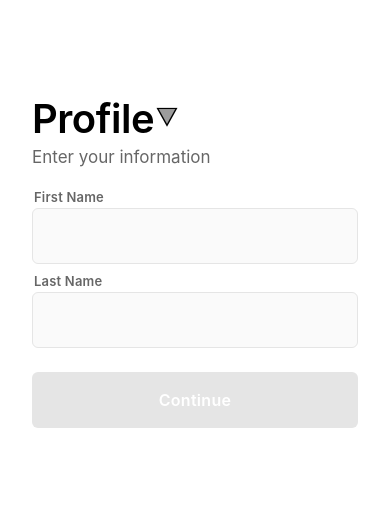
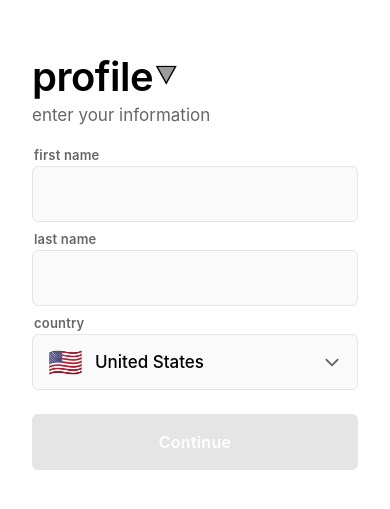
Before and after one commit to HenryLodge/yi3ld, a React Native app in the folder yi3ld/: screen /ProfileInput in a window 390 px wide. Shown: the part 161-670 px from the top of the page. Built offline with nearby package versions, Linux system fonts and the light colour scheme.

Commit message:
rebase, add country input, finalize ui

```diff
--- a/yi3ld/App.tsx
+++ b/yi3ld/App.tsx
@@ -1,40 +1,37 @@
+import React from 'react';
+import { NavigationContainer } from '@react-navigation/native';
+import { SafeAreaProvider } from 'react-native-safe-area-context';
+import { StatusBar } from 'expo-status-bar';
+import { AuthProvider } from './src/context/AuthContext';
+import AppNavigator from './src/navigation/AppNavigator';
+
+export default function App() {
+  return (
+    <SafeAreaProvider>
+      <AuthProvider>
+        <NavigationContainer>
+          <AppNavigator />
+          <StatusBar style="auto" />
+        </NavigationContainer>
+      </AuthProvider>
+    </SafeAreaProvider>
+  );
+}
+
+
 // import React from 'react';
 // import { NavigationContainer } from '@react-navigation/native';
-// import { SafeAreaProvider } from 'react-native-safe-area-context';
 // import { StatusBar } from 'expo-status-bar';
 // import { AuthProvider } from './src/context/AuthContext';
 // import AppNavigator from './src/navigation/AppNavigator';
 
 // export default function App() {
 //   return (
-//     <SafeAreaProvider>
-//       <AuthProvider>
-//         <NavigationContainer>
-//           <AppNavigator />
-//           <StatusBar style="auto" />
-//         </NavigationContainer>
-//       </AuthProvider>
-//     </SafeAreaProvider>
+//     <AuthProvider>
+//       <NavigationContainer>
+//         <AppNavigator />
+//         <StatusBar style="auto" />
+//       </NavigationContainer>
+//     </AuthProvider>
 //   );
 // }
-
-
-
-
-import React from 'react';
-import { NavigationContainer } from '@react-navigation/native';
-import { StatusBar } from 'expo-status-bar';
-import { View, ActivityIndicator } from 'react-native';
-import { AuthProvider } from './src/context/AuthContext';
-import AppNavigator from './src/navigation/AppNavigator';
-
-export default function App() {
-  return (
-    <AuthProvider>
-      <NavigationContainer>
-        <AppNavigator />
-        <StatusBar style="auto" />
-      </NavigationContainer>
-    </AuthProvider>
-  );
-}
--- a/yi3ld/metro.config.js
+++ b/yi3ld/metro.config.js
@@ -1,7 +1,7 @@
 // Learn more https://docs.expo.io/guides/customizing-metro
 const { getDefaultConfig } = require('expo/metro-config');
 
-const defaultConfig = getDefaultConfig(__dirname);
-defaultConfig.resolver.sourceExts.push('cjs');
+const defualtConfig = getDefaultConfig(__dirname);
+defualtConfig.resolver.sourceExts.push('cjs');
 
-module.exports = defaultConfig;
+module.exports = defualtConfig;
--- a/yi3ld/src/context/AuthContext.tsx
+++ b/yi3ld/src/context/AuthContext.tsx
@@ -6,6 +6,9 @@ interface User {
   phoneNumber: string;
   firstName?: string;
   lastName?: string;
+  country?: string;
+  currency?: string;
+  currencySymbol?: string;
 }
 
 interface AuthContextType {
--- a/yi3ld/src/navigation/MainNavigator.tsx
+++ b/yi3ld/src/navigation/MainNavigator.tsx
@@ -25,7 +25,6 @@ export default function MainNavigator() {
     <Tab.Navigator
       screenOptions={{
         headerShown: false,
-        tabBarShowLabel: true,
         tabBarActiveTintColor: '#000',
         tabBarInactiveTintColor: '#999',
       }}
--- a/yi3ld/src/screens/DashboardScreen.tsx
+++ b/yi3ld/src/screens/DashboardScreen.tsx
@@ -6,6 +6,7 @@ import { getUserAccounts, Account } from '../services/accounts';
 import { NativeStackNavigationProp } from '@react-navigation/native-stack';
 import { CompositeNavigationProp } from '@react-navigation/native';
 import { BottomTabNavigationProp } from '@react-navigation/bottom-tabs';
+import { getCountryByCode, formatCurrency } from '../utils/countries';
 
 // Define the navigation types
 type DashboardStackParamList = {
@@ -32,6 +33,7 @@ export default function DashboardScreen({ navigation }: DashboardScreenProps) {
 
   const waitingRoomAccount = accounts.find(acc => acc.type === 'waiting-room');
   const yieldingAccounts = accounts.filter(acc => acc.type !== 'waiting-room');
+  const userCountry = getCountryByCode(user?.country || 'US');
 
   const fetchAccounts = async () => {
     if (!user?.id) return;
@@ -65,9 +67,17 @@ export default function DashboardScreen({ navigation }: DashboardScreenProps) {
   };
 
   const formatBalance = (amount: number) => {
-    return balanceVisible
-      ? `$${amount.toLocaleString('en-US', { minimumFractionDigits: 2, maximumFractionDigits: 2 })}`
-      : '$•••••.••';
+    if (!balanceVisible) return '••••••';
+
+    if (userCountry) {
+      return formatCurrency(amount, userCountry);
+    }
+
+    // Fallback
+    return `$${amount.toLocaleString('en-US', {
+      minimumFractionDigits: 2,
+      maximumFractionDigits: 2
+    })}`;
   };
 
   const formatAPY = (amount: number) => {
--- a/yi3ld/src/screens/PhoneAuthScreen.tsx
+++ b/yi3ld/src/screens/PhoneAuthScreen.tsx
@@ -72,17 +72,17 @@ export default function PhoneAuthScreen({ navigation }: PhoneAuthScreenProps) {
       <FirebaseRecaptchaVerifierModal
         ref={recaptchaVerifier}
         firebaseConfig={auth.app.options}
-        attemptInvisibleVerification={false}
+        attemptInvisibleVerification={true}
       />
 
       <View style={styles.content}>
         <View style={styles.header}>
           <View style={styles.titleContainer}>
-            <Text style={styles.title}>YieldWay</Text>
+            <Text style={styles.title}>yi3ld</Text>
             <Logo></Logo>
           </View>
           <Text style={styles.subtitle}>
-            F*ck banks, earn yield on your checking account
+            f*ck banks, earn yield on your checking account
           </Text>
         </View>
 
@@ -133,6 +133,7 @@ const styles = StyleSheet.create({
     marginBottom: -10,
   },
   title: {
+    // fontFamily: 'Inter_600SemiBold',
     fontSize: 32,
     fontWeight: '600',
     color: '#000',
--- a/yi3ld/src/screens/ProfileInputScreen.tsx
+++ b/yi3ld/src/screens/ProfileInputScreen.tsx
@@ -12,13 +12,16 @@ import {
   Alert,
   Animated,
   Keyboard,
+  Modal,
+  ScrollView,
 } from 'react-native';
 import { NativeStackNavigationProp } from '@react-navigation/native-stack';
 import { RouteProp } from '@react-navigation/native';
 import { AuthStackParamList } from '../navigation/AuthNavigator';
 import { useAuth } from '../hooks/useAuth';
-import { Entypo } from '@expo/vector-icons';
+import { Entypo, Ionicons } from '@expo/vector-icons';
 import { createUserInFirestore, createDefaultWaitingRoom } from '../services/auth';
+import { SUPPORTED_COUNTRIES, Country } from '../utils/countries';
 
 type ProfileInputScreenProps = {
   navigation: NativeStackNavigationProp<AuthStackParamList, 'ProfileInput'>;
@@ -28,6 +31,8 @@ type ProfileInputScreenProps = {
 export default function ProfileInputScreen({ navigation, route }: ProfileInputScreenProps) {
   const [firstName, setFirstName] = useState('');
   const [lastName, setLastName] = useState('');
+  const [selectedCountry, setSelectedCountry] = useState<Country>(SUPPORTED_COUNTRIES[0]); // Default US
+  const [showCountryPicker, setShowCountryPicker] = useState(false);
   const [loading, setLoading] = useState(false);
   const { signIn } = useAuth();
 
@@ -50,15 +55,16 @@ export default function ProfileInputScreen({ navigation, route }: ProfileInputSc
     setLoading(true);
 
     try {
-      // Get phone number and verification data from route params
       const { phoneNumber, verificationData } = route.params;
 
-      // Create user object with name
       const userData = {
         id: verificationData.user.id,
         phoneNumber: verificationData.user.phoneNumber,
         firstName: firstName.trim(),
         lastName: lastName.trim(),
+        country: selectedCountry.code,
+        currency: selectedCountry.currency,
+        currencySymbol: selectedCountry.currencySymbol,
       };
 
       // 1. Create user document in Firestore
@@ -89,23 +95,22 @@ export default function ProfileInputScreen({ navigation, route }: ProfileInputSc
         <Animated.View style={[styles.content, { opacity: fadeAnim }]}>
           <View style={styles.header}>
             <View style={styles.titleContainer}>
-              <Text style={styles.title}>Profile</Text>
+              <Text style={styles.title}>profile</Text>
               <View style={styles.triangleStack}>
                 <Entypo name="triangle-down" size={42} color="#000" />
                 <Entypo name="triangle-down" size={33} color="#9c9c9c" style={styles.triangleOverlay} />
               </View>
             </View>
             <Text style={styles.subtitle}>
-              Enter your information
+              enter your information
             </Text>
           </View>
 
           <View style={styles.form}>
             <View style={styles.inputContainer}>
-              <Text style={styles.label}>First Name</Text>
+              <Text style={styles.label}>first name</Text>
               <TextInput
                 style={styles.input}
-                // placeholder="First"
                 placeholderTextColor="#999"
                 value={firstName}
                 onChangeText={setFirstName}
@@ -115,16 +120,29 @@ export default function ProfileInputScreen({ navigation, route }: ProfileInputSc
             </View>
 
             <View style={styles.inputContainer}>
-              <Text style={styles.label}>Last Name</Text>
+              <Text style={styles.label}>last name</Text>
               <TextInput
                 style={styles.input}
-                // placeholder="Last"
                 placeholderTextColor="#999"
                 value={lastName}
                 onChangeText={setLastName}
                 autoCapitalize="words"
                 autoCorrect={false}
               />
+            </View>
+
+            <View style={styles.inputContainer}>
+              <Text style={styles.label}>country</Text>
+              <TouchableOpacity
+                style={styles.countrySelector}
+                onPress={() => setShowCountryPicker(true)}
+              >
+                <View style={styles.countryContent}>
+                  <Text style={styles.flagText}>{selectedCountry.flag}</Text>
+                  <Text style={styles.countryText}>{selectedCountry.name}</Text>
+                </View>
+                <Ionicons name="chevron-down" size={20} color="#666" />
+              </TouchableOpacity>
             </View>
 
             <TouchableOpacity
@@ -143,6 +161,57 @@ export default function ProfileInputScreen({ navigation, route }: ProfileInputSc
               )}
             </TouchableOpacity>
           </View>
+
+          {/* Country Picker Modal */}
+          <Modal
+            visible={showCountryPicker}
+            transparent={true}
+            animationType="slide"
+            onRequestClose={() => setShowCountryPicker(false)}
+          >
+            <TouchableWithoutFeedback onPress={() => setShowCountryPicker(false)}>
+              <View style={styles.modalOverlay}>
+                <TouchableWithoutFeedback>
+                  <View style={styles.modalContent}>
+                    <View style={styles.modalHeader}>
+                      <Text style={styles.modalTitle}>Select Country</Text>
+                      <TouchableOpacity onPress={() => setShowCountryPicker(false)}>
+                        <Ionicons name="close" size={24} color="#000" />
+                      </TouchableOpacity>
+                    </View>
+                    <ScrollView style={styles.countryList}>
+                      {SUPPORTED_COUNTRIES.map((country) => (
+                        <TouchableOpacity
+                          key={country.code}
+                          style={[
+                            styles.countryItem,
+                            selectedCountry.code === country.code && styles.countryItemSelected
+                          ]}
+                          onPress={() => {
+                            setSelectedCountry(country);
+                            setShowCountryPicker(false);
+                          }}
+                        >
+                          <View style={styles.countryItemContent}>
+                            <Text style={styles.countryItemFlag}>{country.flag}</Text>
+                            <View style={styles.countryItemInfo}>
+                              <Text style={styles.countryItemName}>{country.name}</Text>
+                              <Text style={styles.countryItemCurrency}>
+                                {country.currency} ({country.currencySymbol})
+                              </Text>
+                            </View>
+                          </View>
+                          {selectedCountry.code === country.code && (
+                            <Ionicons name="checkmark-circle" size={24} color="#000" />
+                          )}
+                        </TouchableOpacity>
+                      ))}
+                    </ScrollView>
+                  </View>
+                </TouchableWithoutFeedback>
+              </View>
+            </TouchableWithoutFeedback>
+          </Modal>
         </Animated.View>
       </TouchableWithoutFeedback>
     </KeyboardAvoidingView>
@@ -222,6 +291,31 @@ const styles = StyleSheet.create({
     fontWeight: '500',
     marginBottom: -15,
   },
+  countrySelector: {
+    height: 56,
+    borderWidth: 1,
+    borderColor: '#e5e5e5',
+    borderRadius: 6,
+    paddingHorizontal: 15,
+    backgroundColor: '#fafafa',
+    flexDirection: 'row',
+    alignItems: 'center',
+    justifyContent: 'space-between',
+    marginBottom: -15,
+  },
+  countryContent: {
+    flexDirection: 'row',
+    alignItems: 'center',
+    gap: 12,
+  },
+  flagText: {
+    fontSize: 28,
+  },
+  countryText: {
+    fontSize: 17,
+    color: '#000',
+    fontWeight: '500',
+  },
   button: {
     height: 56,
     backgroundColor: '#000',
@@ -239,4 +333,67 @@ const styles = StyleSheet.create({
     fontWeight: '600',
     letterSpacing: 0.3,
   },
+  modalOverlay: {
+    flex: 1,
+    backgroundColor: 'rgba(0, 0, 0, 0.5)',
+    justifyContent: 'flex-end',
+  },
+  modalContent: {
+    backgroundColor: '#fff',
+    borderTopLeftRadius: 20,
+    borderTopRightRadius: 20,
+    paddingTop: 20,
+    maxHeight: '70%',
+  },
+  modalHeader: {
+    flexDirection: 'row',
+    justifyContent: 'space-between',
+    alignItems: 'center',
+    paddingHorizontal: 20,
+    paddingBottom: 16,
+    borderBottomWidth: 1,
+    borderBottomColor: '#f0f0f0',
+  },
+  modalTitle: {
+    fontSize: 20,
+    fontWeight: '600',
+    color: '#000',
+  },
+  countryList: {
+    paddingTop: 8,
+  },
+  countryItem: {
+    flexDirection: 'row',
+    alignItems: 'center',
+    justifyContent: 'space-between',
+    paddingVertical: 16,
+    paddingHorizontal: 20,
+    borderBottomWidth: 1,
+    borderBottomColor: '#f5f5f5',
+  },
+  countryItemSelected: {
+    backgroundColor: '#fafafa',
+  },
+  countryItemContent: {
+    flexDirection: 'row',
+    alignItems: 'center',
+    gap: 16,
+    flex: 1,
+  },
+  countryItemFlag: {
+    fontSize: 32,
+  },
+  countryItemInfo: {
+    flex: 1,
+  },
+  countryItemName: {
+    fontSize: 17,
+    fontWeight: '600',
+    color: '#000',
+    marginBottom: 2,
+  },
+  countryItemCurrency: {
+    fontSize: 14,
+    color: '#666',
+  },
 });
--- a/yi3ld/src/screens/ProfileScreen.tsx
+++ b/yi3ld/src/screens/ProfileScreen.tsx
@@ -25,6 +25,8 @@ export default function ProfileScreen() {
         <Text style={styles.value}>{user?.firstName}</Text>
         <Text style={styles.label}>Last Name</Text>
         <Text style={styles.value}>{user?.lastName}</Text>
+        <Text style={styles.label}>Country</Text>
+        <Text style={styles.value}>{user?.country}</Text>
         <Text style={styles.label}>Phone Number</Text>
         <Text style={styles.value}>{formatPhoneNumberDisplay(user?.phoneNumber)}</Text>
 
--- a/yi3ld/src/screens/VerifyCodeScreen.tsx
+++ b/yi3ld/src/screens/VerifyCodeScreen.tsx
@@ -80,11 +80,11 @@ export default function VerifyCodeScreen({
       <View style={styles.content}>
         <View style={styles.header}>
           <View style={styles.titleContainer}>
-            <Text style={styles.title}>Verify</Text>
+            <Text style={styles.title}>verify</Text>
             <Logo></Logo>
           </View>
           <Text style={styles.subtitle}>
-            We sent a code to {phoneNumber}
+            we sent a code to {phoneNumber}
           </Text>
         </View>
 
--- a/yi3ld/src/services/auth.ts
+++ b/yi3ld/src/services/auth.ts
@@ -3,10 +3,6 @@ import {
   PhoneAuthProvider,
   signInWithCredential
 } from 'firebase/auth';
-import { db } from '../../FirebaseConfig';
-import { doc, getDoc, setDoc, serverTimestamp } from 'firebase/firestore';
-import { createAccount } from './accounts';
-import { getUserAccounts } from './accounts';
 
 let verificationId: string | null = null;
 
@@ -36,11 +32,24 @@ export const verifyCode = async (code: string) => {
   }
 };
 
+
+
+
+
+
+import { db } from '../../FirebaseConfig';
+import { doc, getDoc, setDoc, serverTimestamp } from 'firebase/firestore';
+import { createAccount } from './accounts';
+import { getUserAccounts } from './accounts';
+
 export interface UserData {
   id: string;
   phoneNumber: string;
   firstName?: string;
   lastName?: string;
+  country?: string;
+  currency?: string;
+  currencySymbol?: string;
   createdAt?: any;
 }
 
@@ -73,6 +82,9 @@ export const createUserInFirestore = async (userData: UserData): Promise<void> =
       phoneNumber: userData.phoneNumber,
       firstName: userData.firstName,
       lastName: userData.lastName,
+      country: userData.country || 'US',
+      currency: userData.currency || 'USD',
+      currencySymbol: userData.currencySymbol || '$',
       createdAt: serverTimestamp(),
     });
 
--- /dev/null
+++ b/yi3ld/src/utils/countries.ts
@@ -0,0 +1,29 @@
+export interface Country {
+  code: string;
+  name: string;
+  flag: string;
+  currency: string;
+  currencySymbol: string;
+}
+
+export const SUPPORTED_COUNTRIES: Country[] = [
+  { code: 'US', name: 'United States', flag: '🇺🇸', currency: 'USD', currencySymbol: '$' },
+  { code: 'CA', name: 'Canada', flag: '🇨🇦', currency: 'CAD', currencySymbol: 'C$' },
+  { code: 'MX', name: 'Mexico', flag: '🇲🇽', currency: 'MXN', currencySymbol: 'MX$' },
+  { code: 'RU', name: 'Russia', flag: '🇷🇺', currency: 'RUB', currencySymbol: '₽' },
+  { code: 'GB', name: 'England', flag: '🇬🇧', currency: 'GBP', currencySymbol: '£' },
+  { code: 'CN', name: 'China', flag: '🇨🇳', currency: 'CNY', currencySymbol: '¥' },
+  { code: 'BR', name: 'Brazil', flag: '🇧🇷', currency: 'BRL', currencySymbol: 'R$' },
+  { code: 'AE', name: 'UAE', flag: '🇦🇪', currency: 'AED', currencySymbol: 'د.إ' },
+];
+
+export const getCountryByCode = (code: string): Country | undefined => {
+  return SUPPORTED_COUNTRIES.find(c => c.code === code);
+};
+
+export const formatCurrency = (amount: number, country: Country): string => {
+  return `${country.currencySymbol}${amount.toLocaleString('en-US', {
+    minimumFractionDigits: 2,
+    maximumFractionDigits: 2
+  })}`;
+};
```
Also changed, not shown: yi3ld/package.json (+11 -9 lines), 2 other files (tests, documents, lock files or other folders).
